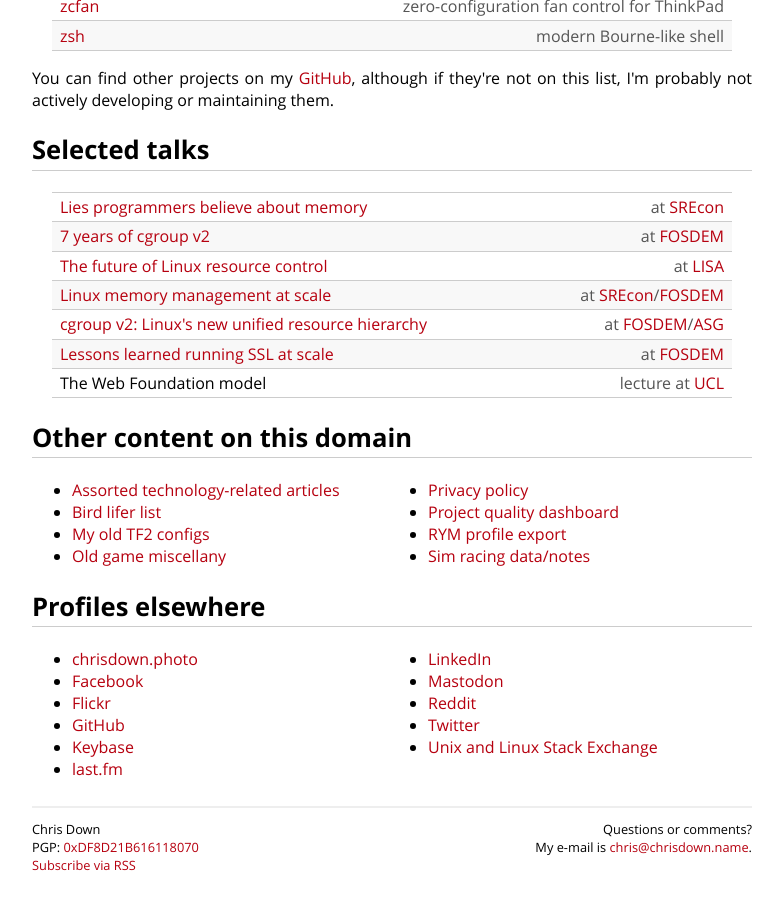
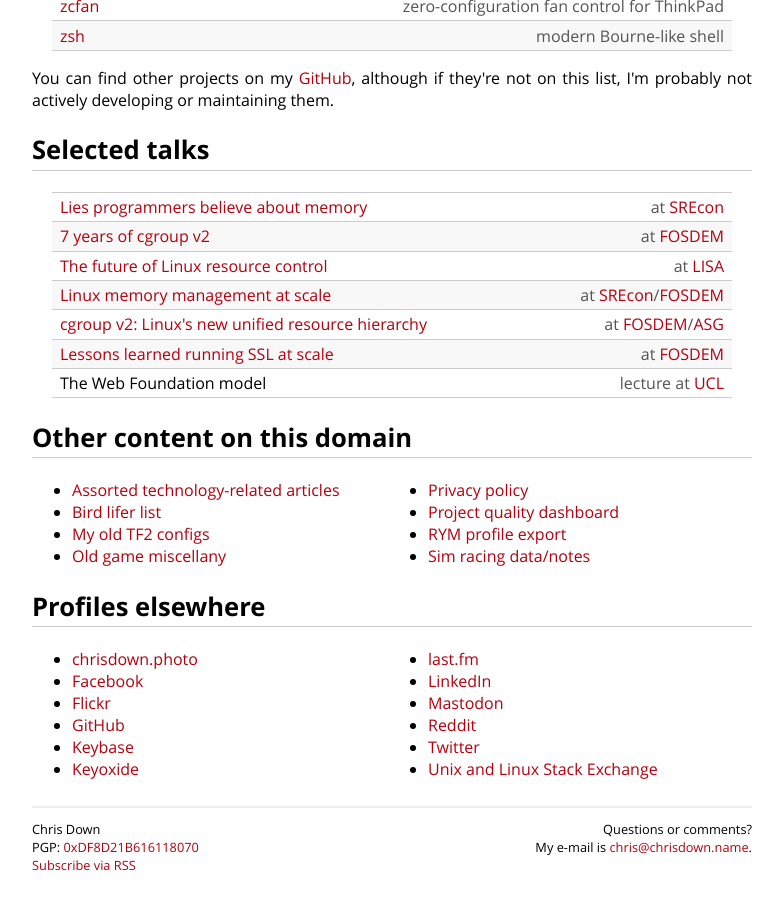
Before and after one commit to cdown/chrisdown.name, a Jekyll site: the page built from index.md, in a window 1280 px wide and 900 px high, scrolled down 1325 px. Shown: the whole window, without its empty margins (248-1031 px from the left). Built offline with Jekyll 4.4.1, drawn with Linux system fonts in a browser that asks for light colours.

Commit message:
index: Add Keyoxide profile

```diff
--- a/index.md
+++ b/index.md
@@ -106,6 +106,7 @@ list, I'm probably not actively developing or maintaining them.
 - [Flickr](https://www.flickr.com/photos/chrisdown/albums/72157711447135721)
 - [GitHub][]
 - [Keybase](https://keybase.io/cdown)
+- [Keyoxide](https://keyoxide.org/084929ACFBC23B0B1A26A841DF8D21B616118070)
 - [last.fm][]
 - [LinkedIn](https://www.linkedin.com/in/chrisldown)
 - <a rel="me" href="https://fosstodon.org/@cdown">Mastodon</a>
@@ -142,6 +143,7 @@ list, I'm probably not actively developing or maintaining them.
     "https://fosstodon.org/@cdown",
     "https://unix.stackexchange.com/users/10762/chris-down",
     "https://keybase.io/cdown",
+    "https://keyoxide.org/084929ACFBC23B0B1A26A841DF8D21B616118070",
     "https://twitter.com/unixchris"
   ],
   "image": "https://chrisdown.name/images/hnr.jpg",
```
